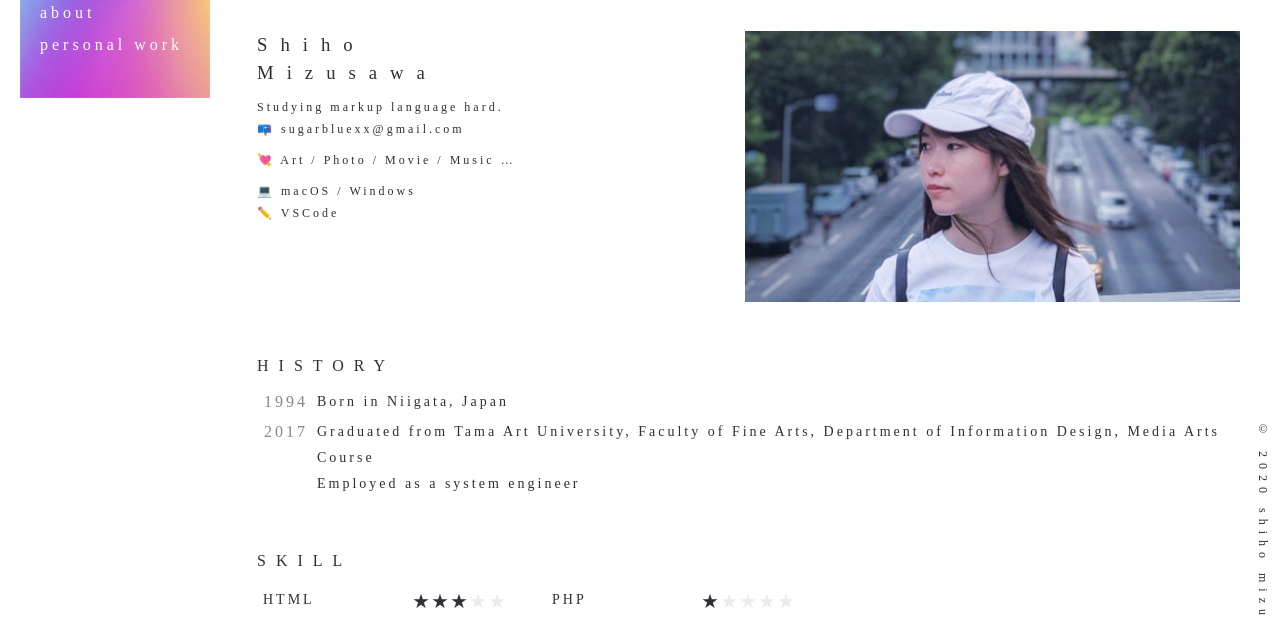
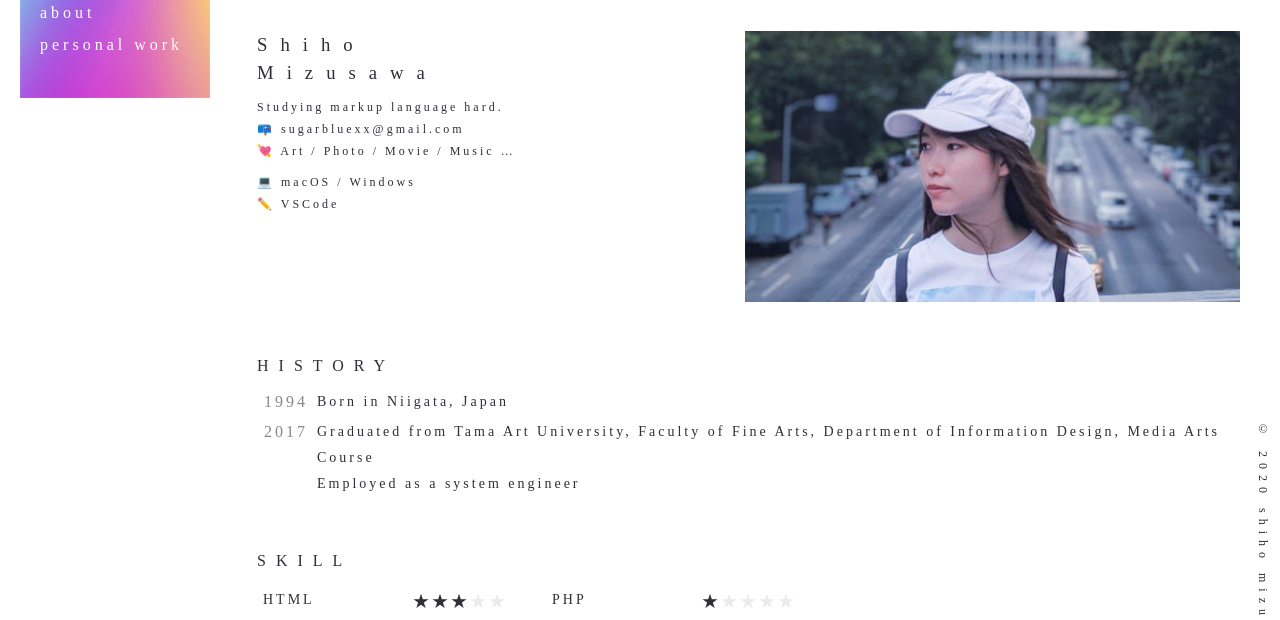
Before and after one commit to swimmyxox/portfolio, a website: page public/about.html in a window 1280 px wide. Shown: the part 112-732 px from the top of the page. Drawn offline with Linux system fonts and the light colour scheme; a web font is replaced by a local one.

Commit message:
fixed about layout

```diff
--- a/public/about.html
+++ b/public/about.html
@@ -51,9 +51,9 @@
               <h3>Shiho<br />Mizusawa</h3>
               <p>
                 Studying markup language hard.<br />
-                📪 sugarbluexx@gmail.com
+                📪 sugarbluexx@gmail.com<br />
+                💘 Art / Photo / Movie / Music …
               </p>
-              <p>💘 Art / Photo / Movie / Music …</p>
               <p class="detail">
                 💻 macOS / Windows<br />
                 ✏️ VSCode
```
